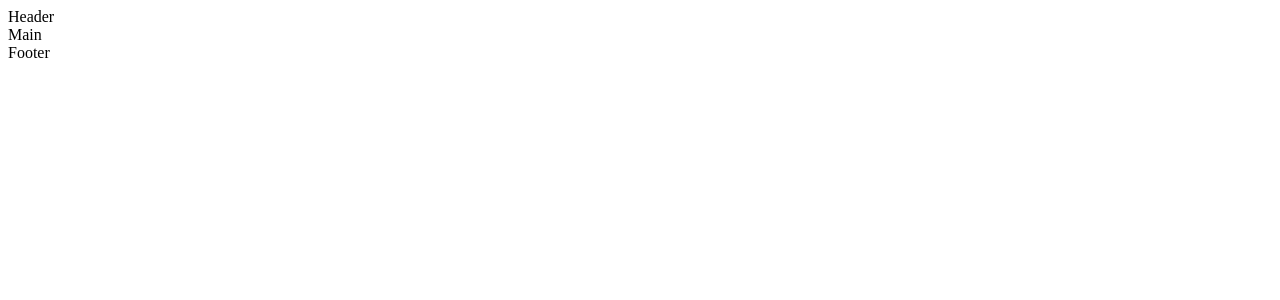
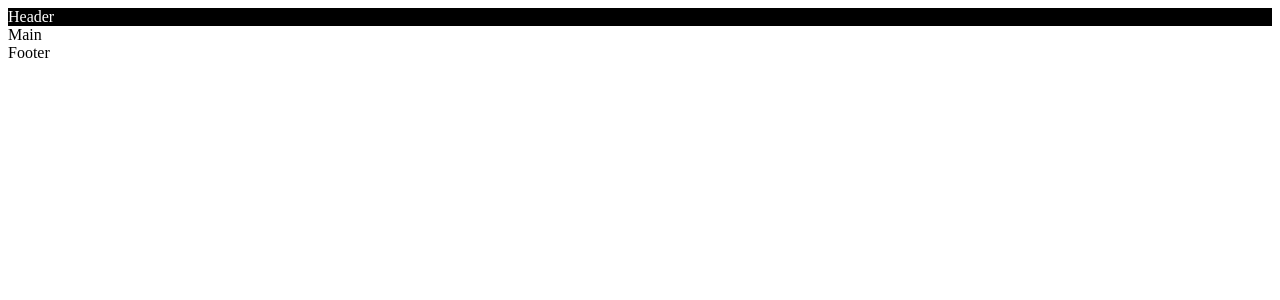
Before and after one commit to AleksM24/blog-project, a React (Create React App) app: page / in a window 1280 px wide. Shown: the top 300 px of the page. Built offline with nearby package versions, Linux system fonts and the light colour scheme.

Commit message:
add a new direction: components and pages, and package react-router

```diff
--- a/package.json
+++ b/package.json
@@ -12,6 +12,7 @@
     "@types/react-dom": "^18.0.10",
     "react": "^18.2.0",
     "react-dom": "^18.2.0",
+    "react-router": "^6.8.0",
     "react-scripts": "5.0.1",
     "typescript": "^4.9.4",
     "web-vitals": "^2.1.4"
@@ -39,5 +40,8 @@
       "last 1 firefox version",
       "last 1 safari version"
     ]
+  },
+  "devDependencies": {
+    "sass": "^1.58.0"
   }
 }
--- a/src/container/App/App.tsx
+++ b/src/container/App/App.tsx
@@ -3,6 +3,7 @@ import Main from "../Main/Main";
 import Footer from "../Footer/Footer";
 
 type Props = {};
+
 const App = (props: Props) => {
   return (
     <>
@@ -12,4 +13,5 @@ const App = (props: Props) => {
     </>
   );
 };
+
 export default App;
--- a/src/container/Footer/Footer.tsx
+++ b/src/container/Footer/Footer.tsx
@@ -1,4 +1,5 @@
 type Props = {}
+
 const Footer = (props: Props) => {
   return (
     <div>Footer</div>
--- a/src/container/Header/Header.scss
+++ b/src/container/Header/Header.scss
@@ -0,0 +1,4 @@
+.header{
+    background-color: black;
+    color: white
+}
--- a/src/container/Header/Header.tsx
+++ b/src/container/Header/Header.tsx
@@ -1,6 +1,9 @@
+import "./Header.scss";
+
 type Props = {};
 
 const Header = (props: Props) => {
-  return <div>Header</div>;
+  return <div className="header">Header</div>;
 };
+
 export default Header;
--- a/src/container/Main/Main.tsx
+++ b/src/container/Main/Main.tsx
@@ -1,4 +1,5 @@
 type Props = {}
+
 const Main = (props: Props) => {
   return (
     <div>Main</div>
```
Also changed, not shown: 1 other file (tests, documents, lock files or other folders).
